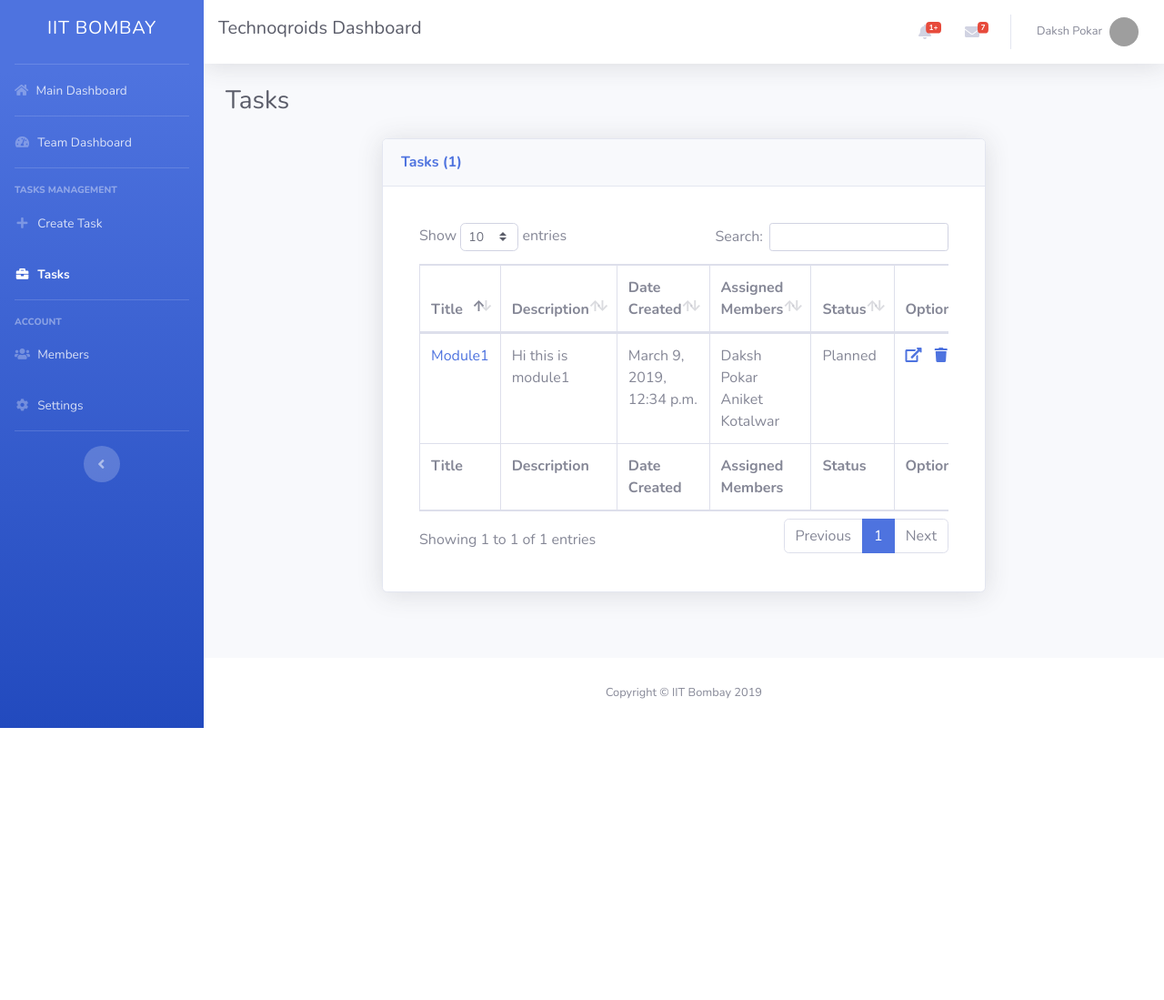
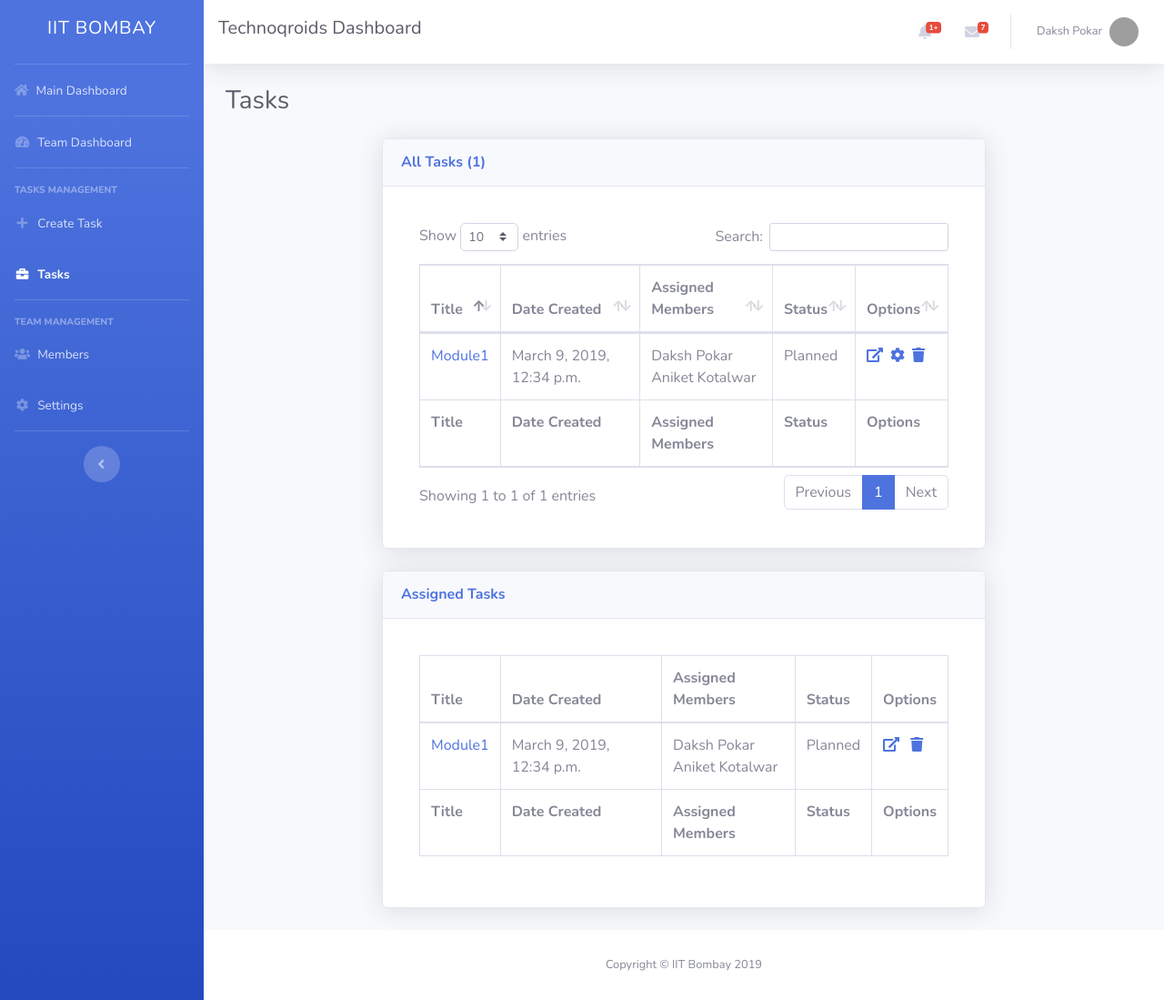
Before and after one commit to dakshpokar/TaskManager, a Django app: a page that uses TaskManager/TM/templates/team/menu.html in a window 1280 px wide. Shown: the whole page at 91% size. Before the commit the page ends 800 px from the top, so only its background shows below. Run offline with Django 3.2, Linux system fonts and the light colour scheme; a user stored in the database is signed in; data comes from the database, SQL or seed files in the repository; both versions use the stored data as it was after the commit; some libraries are stand-ins or nearby versions; grey boxes are pictures that could not be loaded.

Commit message:
Fixing bugs

```diff
--- a/TaskManager/TM/models.py
+++ b/TaskManager/TM/models.py
@@ -33,7 +33,7 @@
 class MembershipToTask(models.Model):
     member = models.ForeignKey(UserProfile, on_delete=models.CASCADE)
     task = models.ForeignKey(Task, on_delete=models.CASCADE)
-
+    team = models.ForeignKey(Teams, on_delete=models.CASCADE)
 
 class Membership(models.Model):
     member = models.ForeignKey(UserProfile, on_delete=models.CASCADE)
--- a/TaskManager/TM/templates/team/menu.html
+++ b/TaskManager/TM/templates/team/menu.html
@@ -47,7 +47,7 @@
 
         <!-- Heading -->
         <div class="sidebar-heading">
-          Account
+          Team Management
         </div>
 
         <!-- Nav Item - Pages Collapse Menu -->
--- a/TaskManager/TM/templates/team/tasks.html
+++ b/TaskManager/TM/templates/team/tasks.html
@@ -64,7 +64,7 @@
               <div class="card shadow mb-4">
                 <!-- Card Header - Dropdown -->
                 <div class="card-header py-3 d-flex flex-row align-items-center justify-content-between">
-                  <h6 class="m-0 font-weight-bold text-primary">Tasks ({{tasks.all.count}})</h6>
+                  <h6 class="m-0 font-weight-bold text-primary">All Tasks ({{tasks.all.count}})</h6>
 
                 </div>
                 <!-- Card Body -->
@@ -75,7 +75,6 @@
                                   <thead>
                                     <tr>
                                       <th>Title</th>
-                                      <th>Description</th>
                                       <th>Date Created</th>
                                       <th>Assigned Members</th>
                                       <th>Status</th>
@@ -85,7 +84,6 @@
                                   <tfoot>
                                     <tr>
                                         <th>Title</th>
-                                        <th>Description</th>
                                         <th>Date Created</th>
                                         <th>Assigned Members</th>
                                         <th>Status</th>
@@ -97,14 +95,6 @@
                                       {%  for i in tasks.all  %}
                                     <tr>
                                       <td><a href="/team/{{ team.url }}/tasks/{{ i.url }}/">{{ i.title }}</a></td>
-                                      <td id="des"><input type="hidden" id="desc" value="{{ i.desc }}" />{{ i.desc }}
-                                        <script type="text/javascript">
-                                          var deg = 0
-                                            var dis = document.getElementById("desc").value
-                                            var d = document.getElementById("des")
-                                            dis = dis.replace(/<img[^>]*>/g,"");
-                                            d.innerHTML = dis
-                                          </script></td>
                                       <td>{{ i.date_created }}</td>
                                       <td>
                                         {%  for j in i.assigned_members.all  %}
@@ -115,8 +105,7 @@
                                         {%  if i.status == 0  %}Planned{%  elif i.status == 1  %}In Progress{%  elif i.status == 2  %}Done{%  endif %}
                                       </td>
                                       <td>
-                                        <a href="/team/{{ team.url }}/tasks/{{ i.url }}/"><i class="fas fa-external-link-alt"></i></a>
-                                        <a href="/team/{{ team.url }}/tasks/{{ i.url }}/delete/" style="margin-left: 10px"><i class="fas fa-trash"></i></a>
+                                        <a href="/team/{{ team.url }}/tasks/{{ i.url }}/"><i class="fas fa-external-link-alt"></i></a>{%  if i.created_by == us %}<a class="ml-2" href="/team/{{ team.url }}/tasks/{{ i.url }}/settings/"><i class="fas fa-cog"></i></a>{%  endif %}<a class="ml-2" href="/team/{{ team.url }}/tasks/{{ i.url }}/delete/" style="margin-left: 10px"><i class="fas fa-trash"></i></a>
                                       </td>
 
                                     </tr>
@@ -129,6 +118,66 @@
                                 </div>
                 </div>
               </div>
+
+              <div class="card shadow mb-4">
+                  <!-- Card Header - Dropdown -->
+                  <div class="card-header py-3 d-flex flex-row align-items-center justify-content-between">
+                    <h6 class="m-0 font-weight-bold text-primary">Assigned Tasks</h6>
+
+                  </div>
+                  <!-- Card Body -->
+                  <div class="card-body">
+                          <div class="card-body">
+                              <div class="table-responsive">
+                                  <table class="table table-bordered" id="dataTable" width="100%" cellspacing="0">
+                                    <thead>
+                                      <tr>
+                                        <th>Title</th>
+                                        <th>Date Created</th>
+                                        <th>Assigned Members</th>
+                                        <th>Status</th>
+                                        <th>Options</th>
+                                      </tr>
+                                    </thead>
+                                    <tfoot>
+                                      <tr>
+                                          <th>Title</th>
+                                          <th>Date Created</th>
+                                          <th>Assigned Members</th>
+                                          <th>Status</th>
+                                          <th>Options</th>
+
+                                      </tr>
+                                    </tfoot>
+                                    <tbody>
+                                        {%  for i in ass_tasks.all  %}
+                                      <tr>
+                                        <td><a href="/team/{{ team.url }}/tasks/{{ i.url }}/">{{ i.task.title }}</a></td>
+                                        <td>{{ i.task.date_created }}</td>
+                                        <td>
+                                          {%  for j in i.task.assigned_members.all  %}
+                                            {{  j.user.first_name  }} {{ j.user.last_name }}<br>
+                                          {%  endfor  %}
+                                        </td>
+                                        <td>
+                                          {%  if i.task.status == 0  %}Planned{%  elif i.task.status == 1  %}In Progress{%  elif i.task.status == 2  %}Done{%  endif %}
+                                        </td>
+                                        <td>
+                                          <a href="/team/{{ team.url }}/tasks/{{ i.task.url }}/"><i class="fas fa-external-link-alt"></i></a>
+                                          <a class="ml-2" href="/team/{{ team.url }}/tasks/{{ i.task.url }}/delete/" style="margin-left: 10px"><i class="fas fa-trash"></i></a>
+                                        </td>
+
+                                      </tr>
+                                      {%  endfor %}
+
+                                    </tbody>
+                                  </table>
+                                </div>
+
+                                  </div>
+                  </div>
+                </div>
+
             </div>
 
             <div class="col-xl-2"></div>
--- a/TaskManager/TM/views.py
+++ b/TaskManager/TM/views.py
@@ -226,13 +226,13 @@
                 task.title = post["title"]
                 task.desc = post["desc"]
                 task.status = STATUS[post["status"]]
-                task.url = task.title.lower() + str(task.id)
+                task.url = str(task.id)
                 task.save()
-                m = MembershipToTask(member=UserProfile.objects.get(user=user), task=task)
+                m = MembershipToTask(member=UserProfile.objects.get(user=user), task=task, team=team)
                 m.save()
                 for i in usery:
                     mem = UserProfile.objects.get(user=User.objects.get(id = i))
-                    m = MembershipToTask(member=mem, task=task)
+                    m = MembershipToTask(member=mem, task=task, team=team)
                     m.save()
                 return redirect("../tasks/")
             else:
@@ -247,9 +247,10 @@
         us = UserProfile.objects.get(user=user)
         team = Teams.objects.get(url=request.path.split("/")[2])
         tasks = Task.objects.filter(belongs_to=team)
+        assigned_tasks = MembershipToTask.objects.filter(member=us, team=team)
         if us not in team.members.all():
             return redirect("/")
-        return render(request, self.template_name, {'user': user, 'us': us, 'team': team, 'tasks': tasks})
+        return render(request, self.template_name, {'user': user, 'us': us, 'team': team, 'tasks': tasks, 'ass_tasks': assigned_tasks})
     def post(self, request):
         return
 
```
Also changed, not shown: TaskManager/TM/templates/team/settings.html (+13 -1 lines), TaskManager/TM/migrations/0014_membershiptotask_team.py (added), TaskManager/db.sqlite3.
